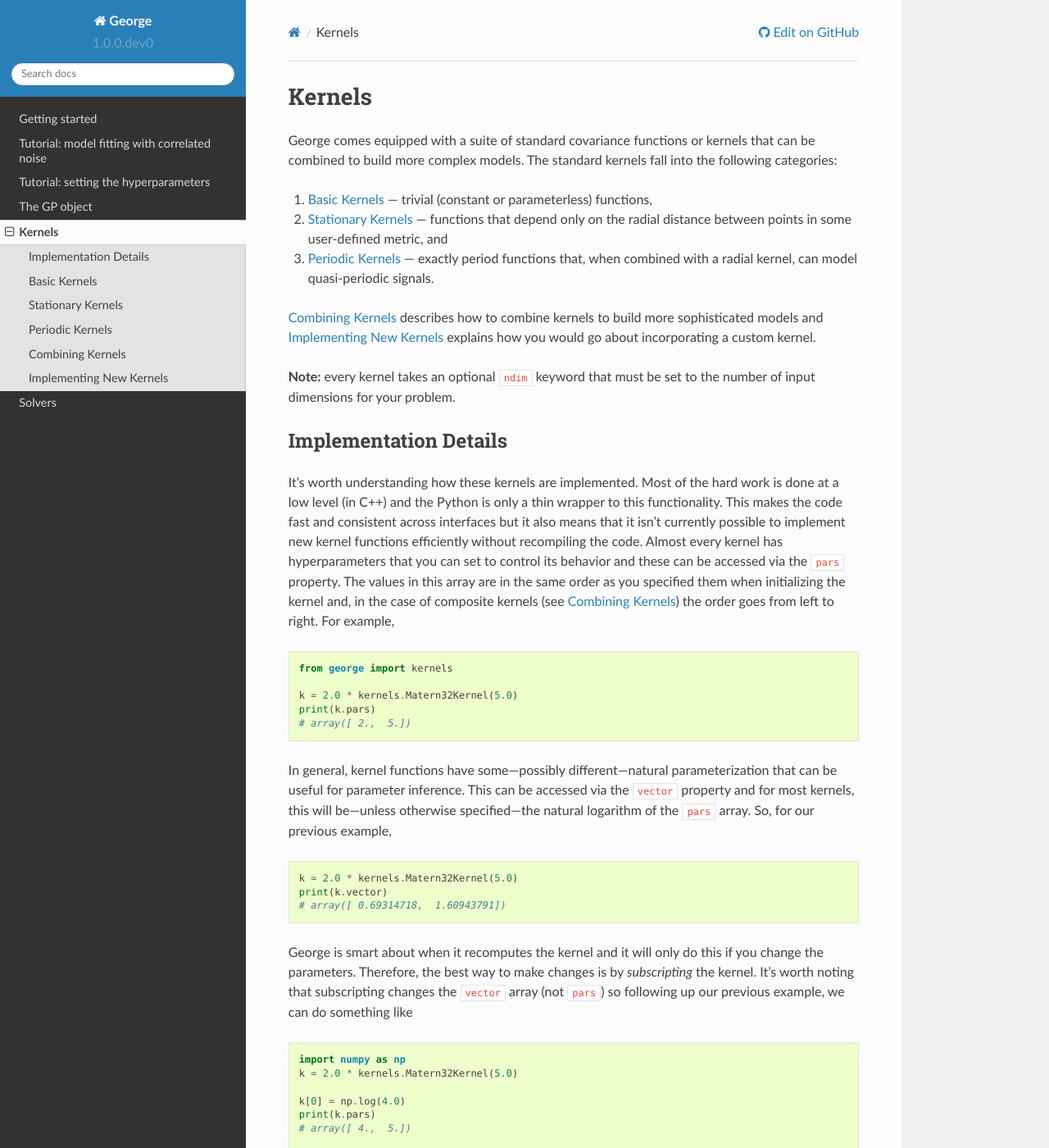
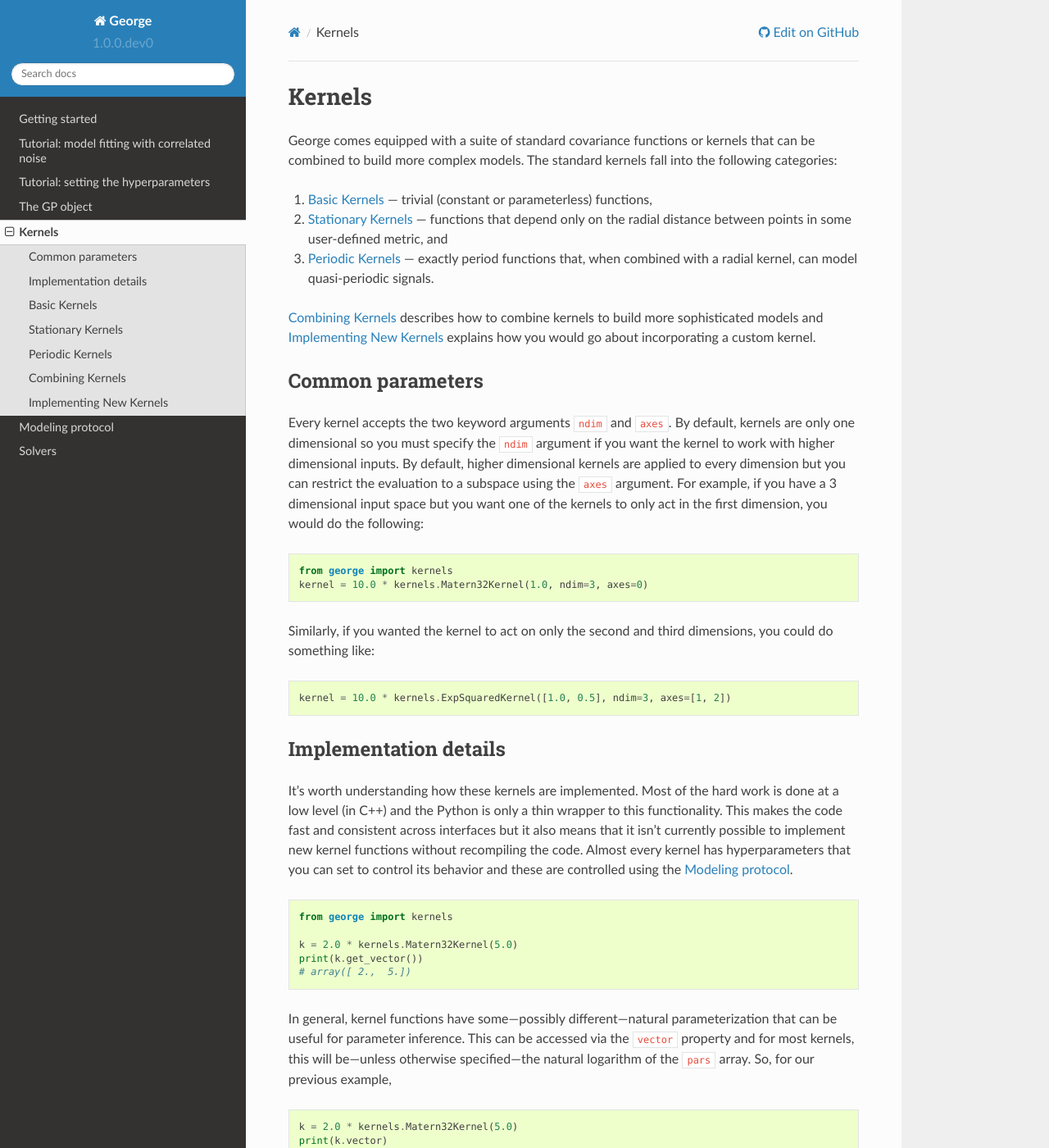
Before and after one commit to dfm/george, a Sphinx documentation site: the page built from docs/user/kernels.rst, in a window 1280 px wide and 1400 px high. Shown: the whole window at 82% size. Built offline with Sphinx 7.4.7 and the Read the Docs theme 2.0.0, drawn with Linux system fonts in a browser that asks for light colours; some of the changed text lies outside the part shown.

```diff
--- a/docs/index.rst
+++ b/docs/index.rst
@@ -22,6 +22,7 @@ User Guide
    user/hyper
    user/gp
    user/kernels
+   user/modeling
    user/solvers
 
 
--- a/docs/user/kernels.rst
+++ b/docs/user/kernels.rst
@@ -19,33 +19,50 @@ The standard kernels fall into the following categories:
 sophisticated models and :ref:`new-kernels` explains how you would go about
 incorporating a custom kernel.
 
-**Note:** every kernel takes an optional ``ndim`` keyword that must be set to
-the number of input dimensions for your problem.
+Common parameters
+-----------------
+
+Every kernel accepts the two keyword arguments ``ndim`` and ``axes``. By
+default, kernels are only one dimensional so you must specify the ``ndim``
+argument if you want the kernel to work with higher dimensional inputs.
+By default, higher dimensional kernels are applied to every dimension but you
+can restrict the evaluation to a subspace using the ``axes`` argument.
+For example, if you have a 3 dimensional input space but you want one of the
+kernels to only act in the first dimension, you would do the following:
+
+.. code-block:: python
+
+    from george import kernels
+    kernel = 10.0 * kernels.Matern32Kernel(1.0, ndim=3, axes=0)
+
+Similarly, if you wanted the kernel to act on only the second and third
+dimensions, you could do something like:
+
+.. code-block:: python
+
+    kernel = 10.0 * kernels.ExpSquaredKernel([1.0, 0.5], ndim=3, axes=[1, 2])
+
 
 .. _implementation:
 
-Implementation Details
+Implementation details
 ----------------------
 
 It's worth understanding how these kernels are implemented.
 Most of the hard work is done at a low level (in C++) and the Python is only a
 thin wrapper to this functionality.
 This makes the code fast and consistent across interfaces but it also means
-that it isn't currently possible to implement new kernel functions efficiently
-without recompiling the code.
+that it isn't currently possible to implement new kernel functions without
+recompiling the code.
 Almost every kernel has hyperparameters that you can set to control its
-behavior and these can be accessed via the ``pars`` property.
-The values in this array are in the same order as you specified them when
-initializing the kernel and, in the case of composite kernels (see
-:ref:`combining-kernels`) the order goes from left to right.
-For example,
+behavior and these are controlled using the :ref:`modeling`.
 
 .. code-block:: python
 
     from george import kernels
 
     k = 2.0 * kernels.Matern32Kernel(5.0)
-    print(k.pars)
+    print(k.get_vector())
     # array([ 2.,  5.])
 
 
@@ -156,10 +173,4 @@ addition:
 Implementing New Kernels
 ------------------------
 
-Implementing custom kernels in George is a bit of a pain in the current
-version. For now, the only way to do it is with the :class:`PythonKernel`
-where you provide a Python function that computes the value of the kernel
-function at *a single pair of training points*.
-
-.. autoclass:: george.kernels.PythonKernel
-    :members:
+TO DO.
--- a/setup.py
+++ b/setup.py
@@ -170,6 +170,8 @@ if __name__ == "__main__":
     if len(kernel_specs):
         print("Compiling kernels")
         compile_kernels(kernel_specs)
+        if "kernels" in sys.argv:
+            sys.exit()
 
     # Check for the Cython source (development mode) and compile it if it
     # exists.
```
Also changed, not shown: docs/user/modeling.rst (+3 -5 lines), 4 other files.
